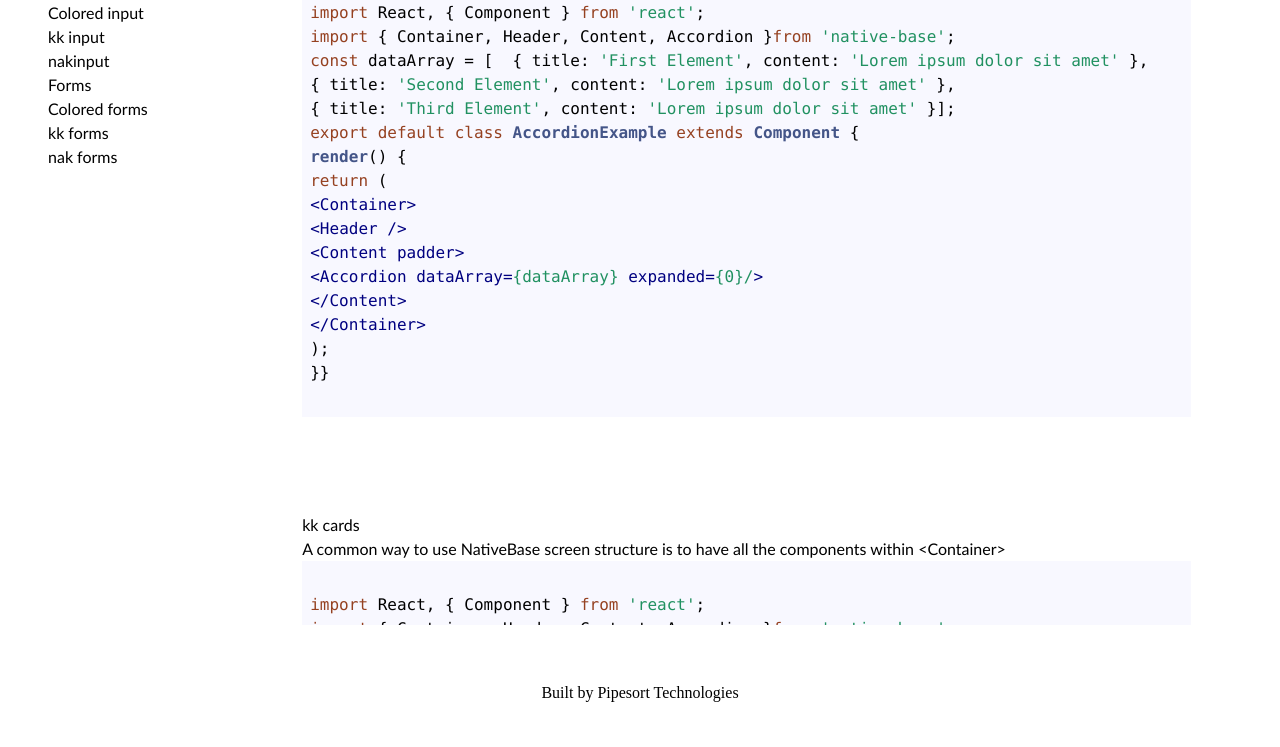
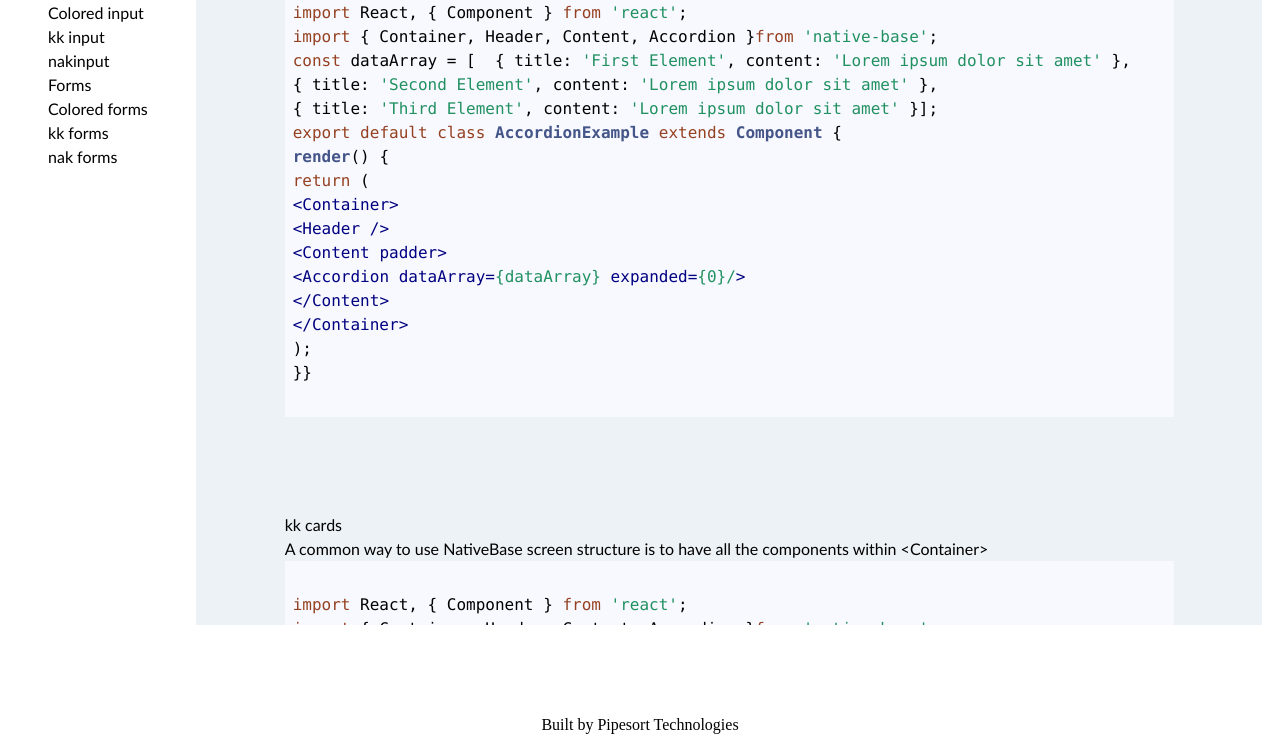
Before and after one commit to venkatram090993/1000lightsWebsite, a Gatsby site: page /documentation in a window 1280 px wide. Shown: the part 255-1002 px from the top of the page. Built offline with nearby package versions, Linux system fonts and the light colour scheme; Gatsby itself is replaced by a stand-in of ours.

Commit message:
worked on width in documents page

```diff
--- a/src/pages/documentation.js
+++ b/src/pages/documentation.js
@@ -52,7 +52,7 @@ const Documentation = () =>{
         <Layout>
         <SEO title="Home" />
         <div class=" mt-20 w-full flex flex-row">
-            <div class="col-md-4 flex flex-col w-1/6 mt-8 px-12 lg:block md:hidden sm: hidden ">
+            <div class="col-md-4 flex flex-col h-screen overflow-scroll lg:2/6 mt-8 px-12 lg:block md:hidden sm: hidden ">
             <p>Components</p>
 
             {
@@ -77,12 +77,12 @@ const Documentation = () =>{
         }
             </div>
 
-            <div id="container" class="col-md-8 flex flex-col lg:w-5/6 sm: w-full" style={{maxHeight:"100vh", overflow:"scroll"}}>
+            <div id="container" class=" bg-gray-200  h-screen overflow-scroll scrolling-touch col-md-8 flex flex-col lg:w-5/6 sm: w-full">
 
             {
             Data.map(category=>{
                 return(
-                    <div class=" w-5/6 m-auto">
+                    <div class=" xl:w-5/6 lg:4/6 m-auto">
                    {
 
                    category.items.map((subitem) =>{
```
